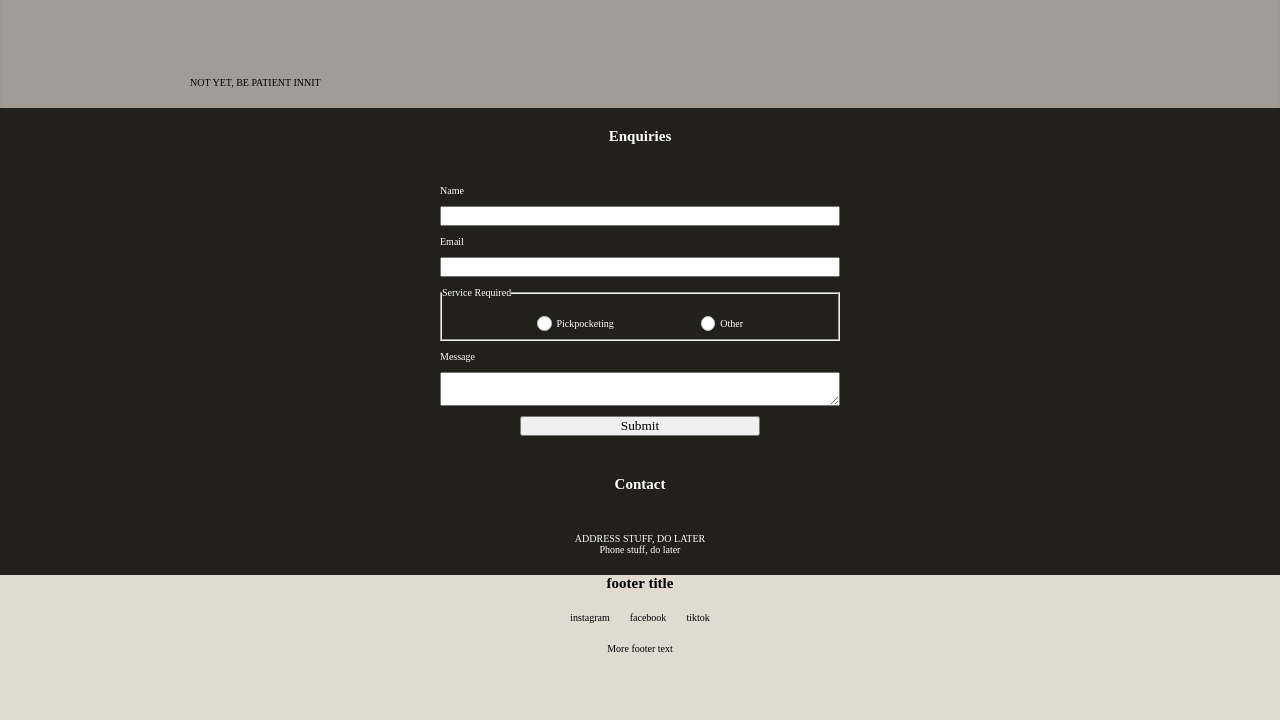
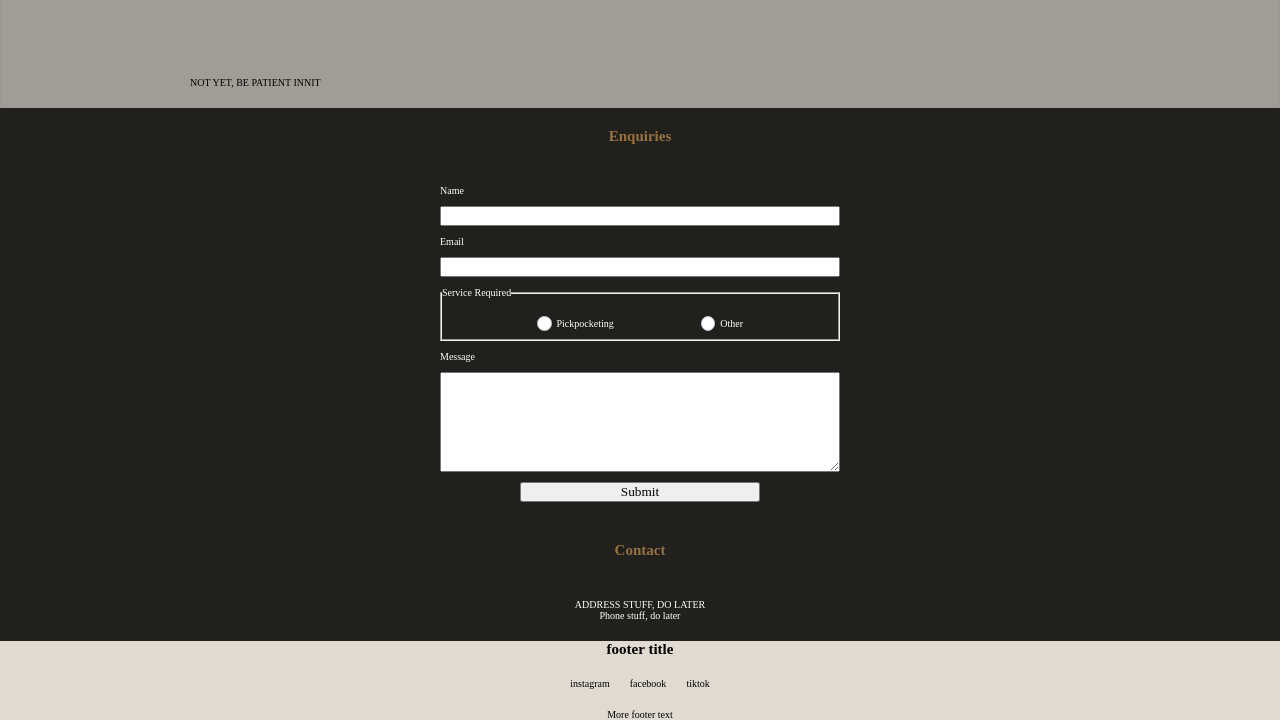
Before and after one commit to FAC29A/Pickpockets-For-Hire, a plain HTML site: page index.html in a window 1280 px wide. Shown: the part 1970-2690 px from the top of the page. Before the commit the page ends 2624 px from the top, so only its background shows below. Drawn offline with Linux system fonts and the light colour scheme; a web font is replaced by a local one.

Commit message:
enquiries section

```diff
--- a/style.css
+++ b/style.css
@@ -206,6 +206,9 @@ h3 {font-size: 1.8rem;}
 .enquiry-section h2,
 .address-section h2 {text-align: center;}
 
+.enquiry-section h2,
+.address-section h2 {color: var(--inida-yellow);}
+
 /* Associate section css */
 .associate-section {position: relative;}
 
@@ -270,7 +273,9 @@ textarea,
 fieldset
  {width: 100%;}
 
-textarea {resize: vertical;}
+textarea {
+  resize: vertical;
+  height: 10rem }
 
 button{
   width: 60%;
@@ -303,15 +308,22 @@ input[type="checkbox"] {
   justify-content: center;
   transition: background-color 0.2s;
 }
-[type="radio"] + label::before {border-radius: 50%;}
+[type="radio"] + label::before {
+  border-radius: 50%;}
 
-[type="radio"]:checked + label::before {
-  /* background-color: hsl(220, 30%, 40%); */
-  background-image: radial-gradient(
-    hsl(220, 30%, 40%),
-    hsl(220, 30%, 40%) 40%,
-    transparent 40%,)
+  [type="radio"]:checked + label::before {
+    /* background-color: hsl(220, 30%, 40%); */
+    background-image: radial-gradient(
+      hsl(220, 30%, 40%),
+      hsl(220, 30%, 40%) 40%,
+      transparent 40%,
+      transparent
+    );
+    /* box-shadow: inset 0 0 0 0.25em var(--bg); */
   }
+
+
+
 
   .radio-label-layout{
     display: flex;
```
